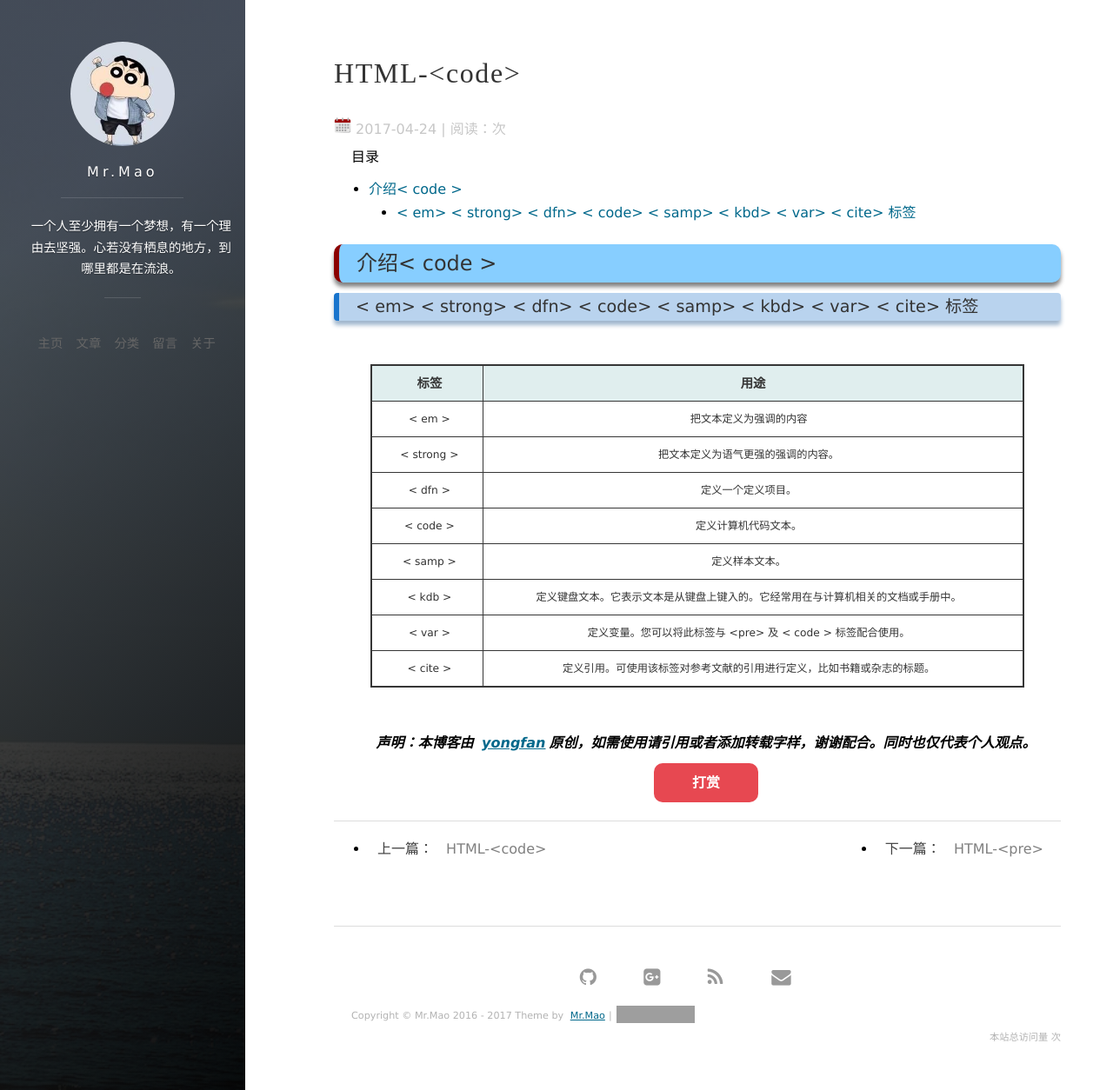
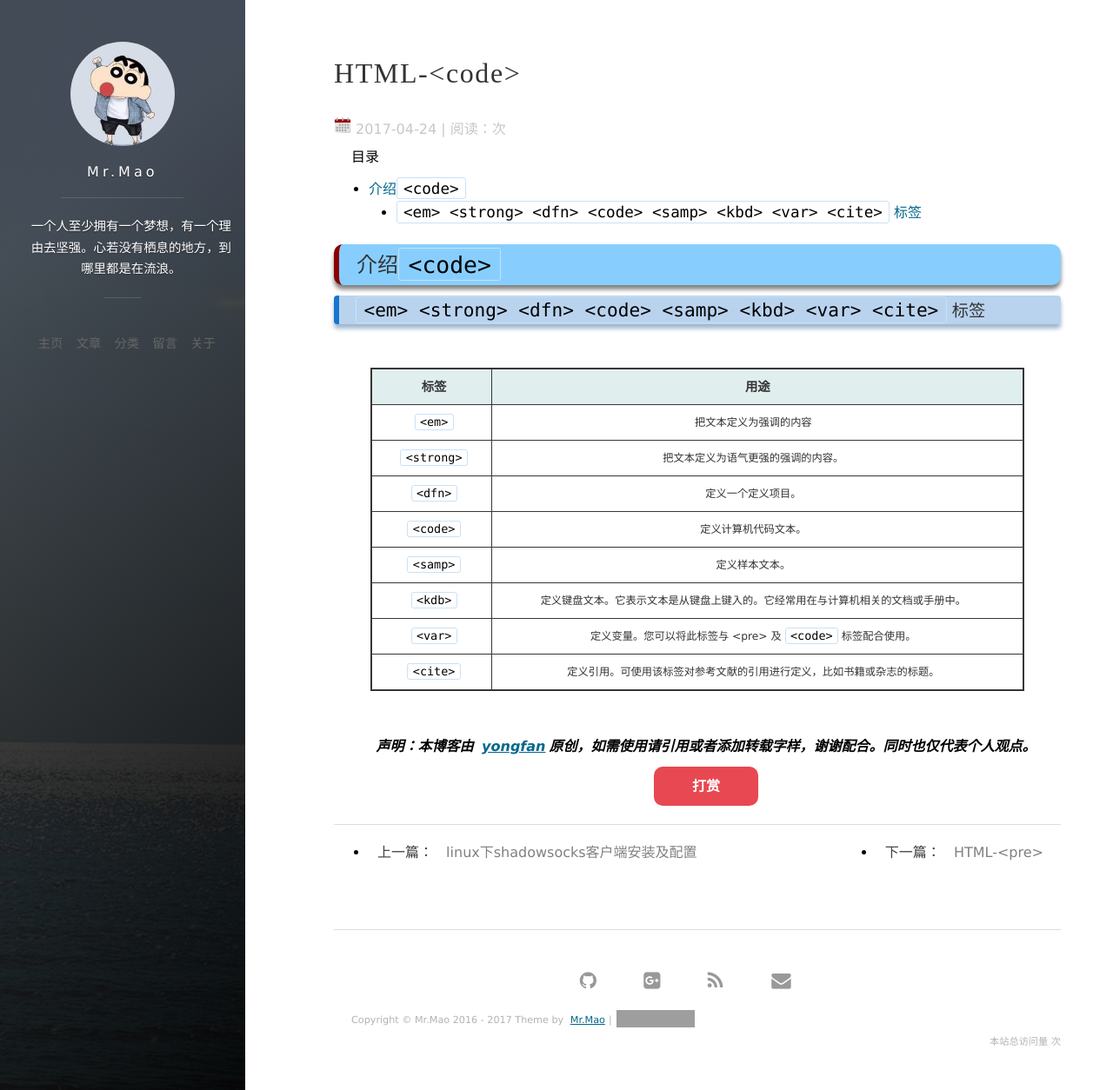
Before and after one commit to maoyongfan2/blog, a Jekyll site: the page built from _posts/2017-04-24-HTML-title-code.md, in a window 1280 px wide and 1254 px high. Shown: the whole window at 87% size. Built offline with Jekyll 4.4.1, drawn with Linux system fonts in a browser that asks for light colours; nearby versions of some CDN libraries; comment, search, counter and statistics services are not loaded; grey boxes are pictures that could not be loaded.

```diff
--- a/_config.yml
+++ b/_config.yml
@@ -6,12 +6,14 @@ description: 一个人至少拥有一个梦想，有一个理由去坚强。心
 avatarTitle: 永凡
 # 头像里面的描述
 avatarDesc: 持续集成 / 自动化
-url: "http://lilian.info"
+url: "http://maoyongfan.info"
 
 # Comment
 comment:
     # disqus: lilian
-    duoshuo: leopard
+    #duoshuo: leopard
+    #wangYi : efde0d7f65594e848b07e864eef824d0
+    changYan : cysYD9F6B
 
 # Social
 social:
--- a/_includes/comments.html
+++ b/_includes/comments.html
@@ -33,6 +33,16 @@
             (document.getElementsByTagName('head')[0] || document.getElementsByTagName('body')[0]).appendChild(ds);
         })();
     </script>
+
+  {% elsif site.comment.changYan %}
+        <div id="SOHUCS" sid="{{ page.url }} " data-thread-key="{{ page.url }}" data-title="{{ page.title }}" data-url="{{ page.url | prepend: site.baseurl | prepend: site.url }}"></div>
+        <script type="text/javascript">
+        (function(){
+        var appid = 'cysYD9F6B';
+        var conf = 'prod_4c082b1156529f136a5dda31c69dbe98';
+        var width = window.innerWidth || document.documentElement.clientWidth;
+        if (width < 960) {
+        window.document.write('<script id="changyan_mobile_js" charset="utf-8" type="text/javascript" src="https://changyan.sohu.com/upload/mobile/wap-js/changyan_mobile.js?client_id=' + appid + '&conf=' + conf + '"><\/script>'); } else { var loadJs=function(d,a){var c=document.getElementsByTagName("head")[0]||document.head||document.documentElement;var b=document.createElement("script");b.setAttribute("type","text/javascript");b.setAttribute("charset","UTF-8");b.setAttribute("src",d);if(typeof a==="function"){if(window.attachEvent){b.onreadystatechange=function(){var e=b.readyState;if(e==="loaded"||e==="complete"){b.onreadystatechange=null;a()}}}else{b.onload=a}}c.appendChild(b)};loadJs("https://changyan.sohu.com/upload/changyan.js",function(){window.changyan.api.config({appid:appid,conf:conf})}); } })(); </script>
   {% endif %}
 
 
--- a/_layouts/post.html
+++ b/_layouts/post.html
@@ -1,6 +1,6 @@
 ---
 layout: default
-author: lilian
+author: Mr.MAO
 ---
 
 <!-- mathjax config similar to math.stackexchange -->
--- a/_posts/2017-04-24-HTML-title-code.md
+++ b/_posts/2017-04-24-HTML-title-code.md
@@ -10,17 +10,17 @@ tags: HTML
 * TOC
 {:toc}
 
-## 介绍< code >
+## 介绍`<code>`
 
-### < em> < strong> < dfn> < code> < samp> < kbd> < var> < cite> 标签
+### `<em> <strong> <dfn> <code> <samp> <kbd> <var> <cite>` 标签
 
 | 标签        | 用途   |
 | --------   | -----  |
-| < em >    | 	把文本定义为强调的内容 |
-| < strong >        |   把文本定义为语气更强的强调的内容。   |
-| < dfn >       |    定义一个定义项目。    |
-| < code >    | 定义计算机代码文本。|
-| < samp > | 定义样本文本。|
-| < kdb >  | 定义键盘文本。它表示文本是从键盘上键入的。它经常用在与计算机相关的文档或手册中。|
-| < var >  | 定义变量。您可以将此标签与 <pre> 及 < code > 标签配合使用。|
-| < cite > | 定义引用。可使用该标签对参考文献的引用进行定义，比如书籍或杂志的标题。 |
+| `<em>`    | 	把文本定义为强调的内容 |
+| `<strong>`        |   把文本定义为语气更强的强调的内容。   |
+| `<dfn>`       |    定义一个定义项目。    |
+| `<code>`    | 定义计算机代码文本。|
+| `<samp>` | 定义样本文本。|
+| `<kdb>`  | 定义键盘文本。它表示文本是从键盘上键入的。它经常用在与计算机相关的文档或手册中。|
+| `<var>`  | 定义变量。您可以将此标签与 <pre> 及 `<code>` 标签配合使用。|
+| `<cite>` | 定义引用。可使用该标签对参考文献的引用进行定义，比如书籍或杂志的标题。 |
```
Also changed, not shown: _posts/2017-04-24-HTML-code.md (deleted, +0 -26 lines), _posts/2017-04-24-about-markdown.md (+1 -1 lines), _posts/2017-04-26-Task-Python.md (added, +18 -0 lines), _posts/2017-04-27-HTML-title-span.md (added, +42 -0 lines), _posts/2017-04-27-Task-Ctrip.md (added, +18 -0 lines), messages.html (+24 -3 lines).
